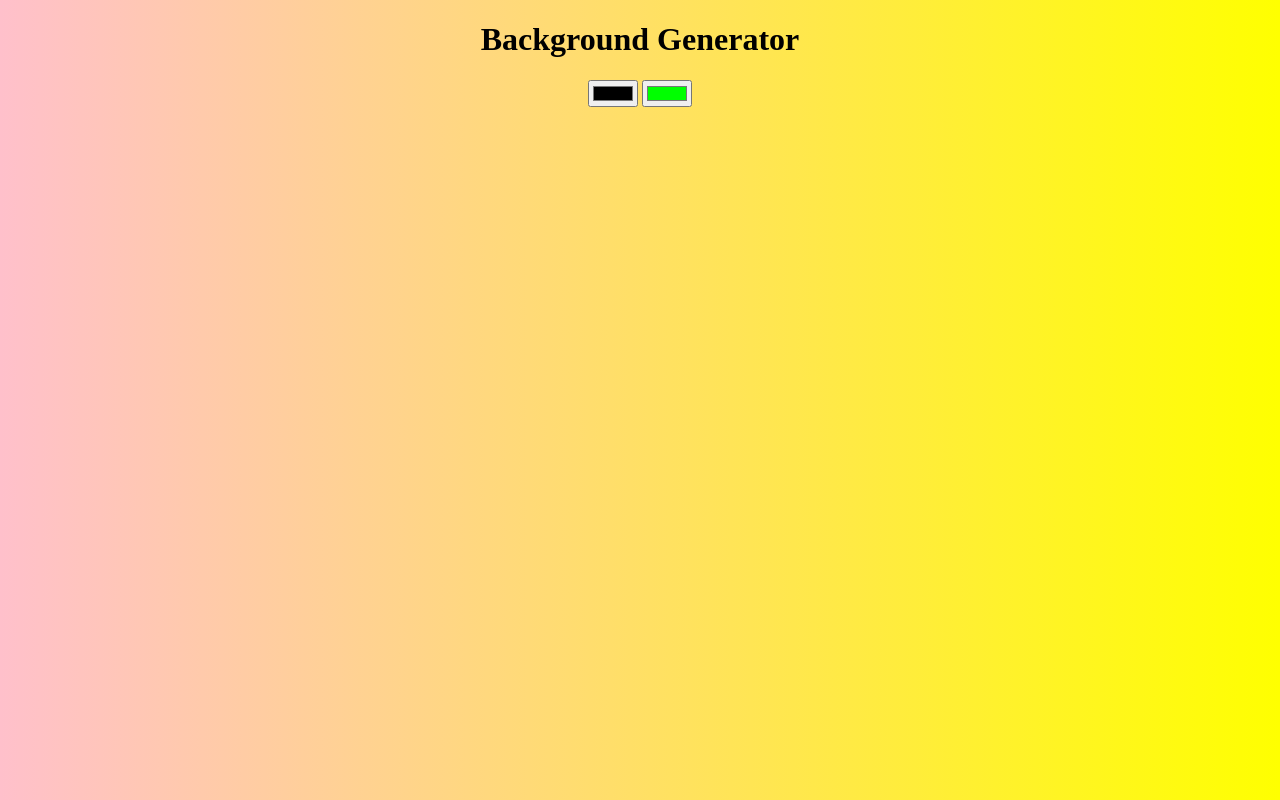
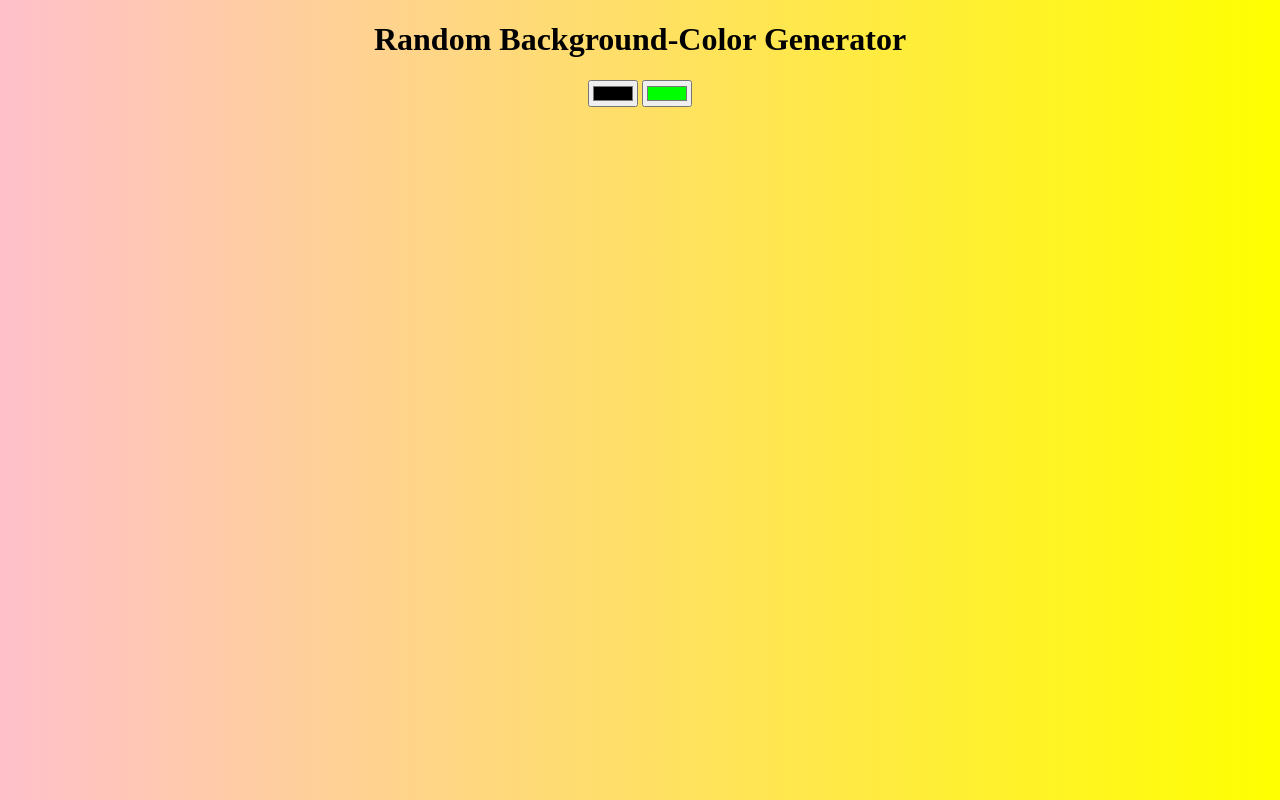
Before and after one commit to zainkazi/background-generator, a plain HTML site: page index.html in a window 1280 px wide. Drawn offline with Linux system fonts and the light colour scheme.

Commit message:
changed <h1> content to Random Background-Color Generator

```diff
--- a/index.html
+++ b/index.html
@@ -5,7 +5,7 @@
 	<link rel="stylesheet" type="text/css" href="style.css">
 </head>
 <body id="gradient">
-	<h1>Background Generator</h1>
+	<h1>Random Background-Color Generator</h1>
 	<input type="color" id="color1" value="#000000">
 	<input type="color" id="color2" value="#00ff00">
 	<h3 id="css"></h3>
```
